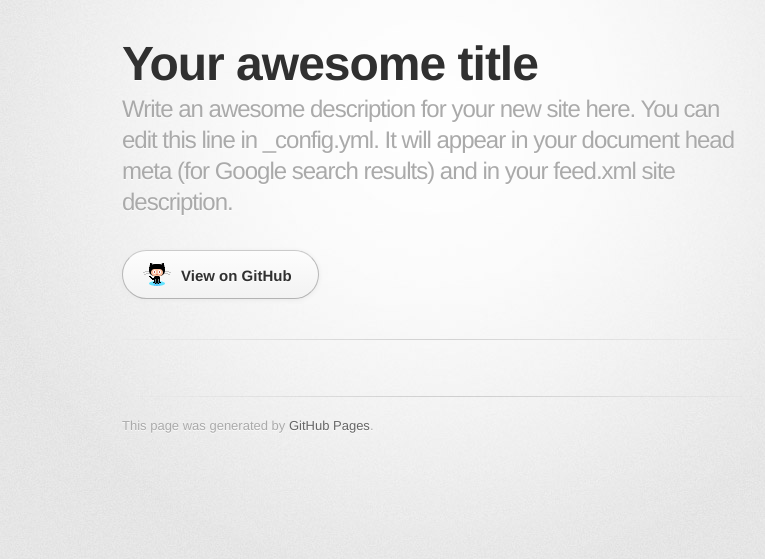
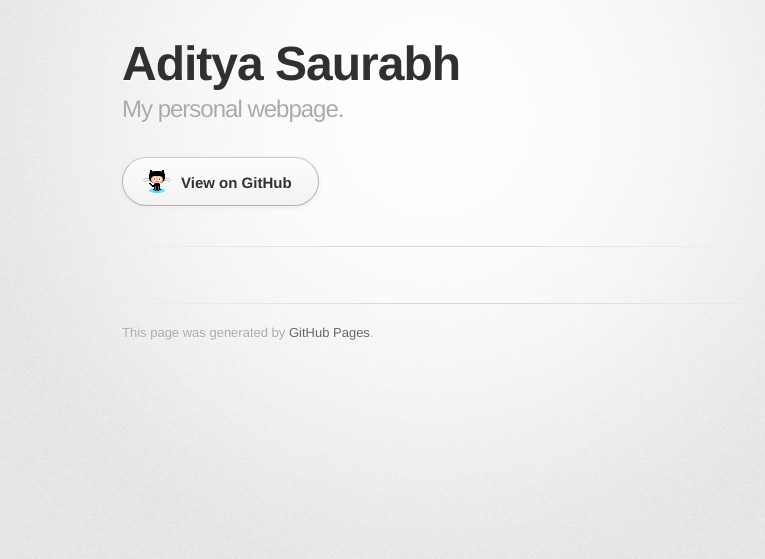
Before and after one commit to adisaurabh/adisaurabh.github.io, a Jekyll site: the page built from index.md, in a window 1280 px wide. Shown: the top 559 px of the page, without its empty margins (208-973 px from the left). Built offline with Jekyll 4.4.1, drawn with Linux system fonts in a browser that asks for light colours; some web fonts are replaced.

Commit message:
works first time

```diff
--- a/_config.yml
+++ b/_config.yml
@@ -13,16 +13,14 @@
 # you will see them accessed via {{ site.title }}, {{ site.email }}, and so on.
 # You can create any custom variable you would like, and they will be accessible
 # in the templates via {{ site.myvariable }}.
-title: Your awesome title
-email: your-email@domain.com
+title: Aditya Saurabh
+email: aditya.saurabh@tu-berlin.de
 description: > # this means to ignore newlines until "baseurl:"
-  Write an awesome description for your new site here. You can edit this
-  line in _config.yml. It will appear in your document head meta (for
-  Google search results) and in your feed.xml site description.
+  My personal webpage.
 baseurl: "" # the subpath of your site, e.g. /blog
 url: "" # the base hostname & protocol for your site, e.g. http://example.com
-twitter_username: jekyllrb
-github_username:  jekyll
+twitter_username: adityasaurabh0
+github_username:  adisaurabh
 
 # Build settings
 markdown: kramdown
```
